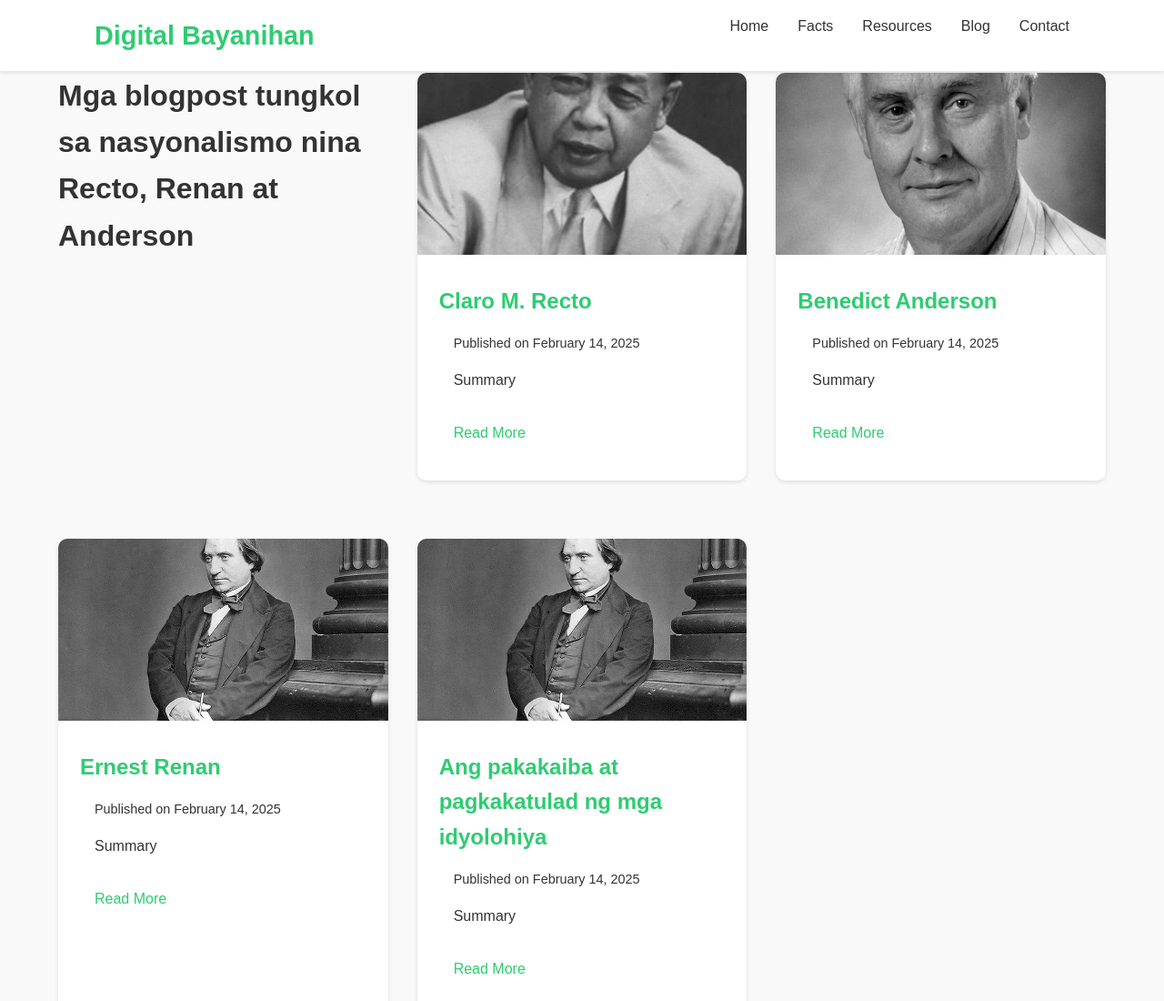
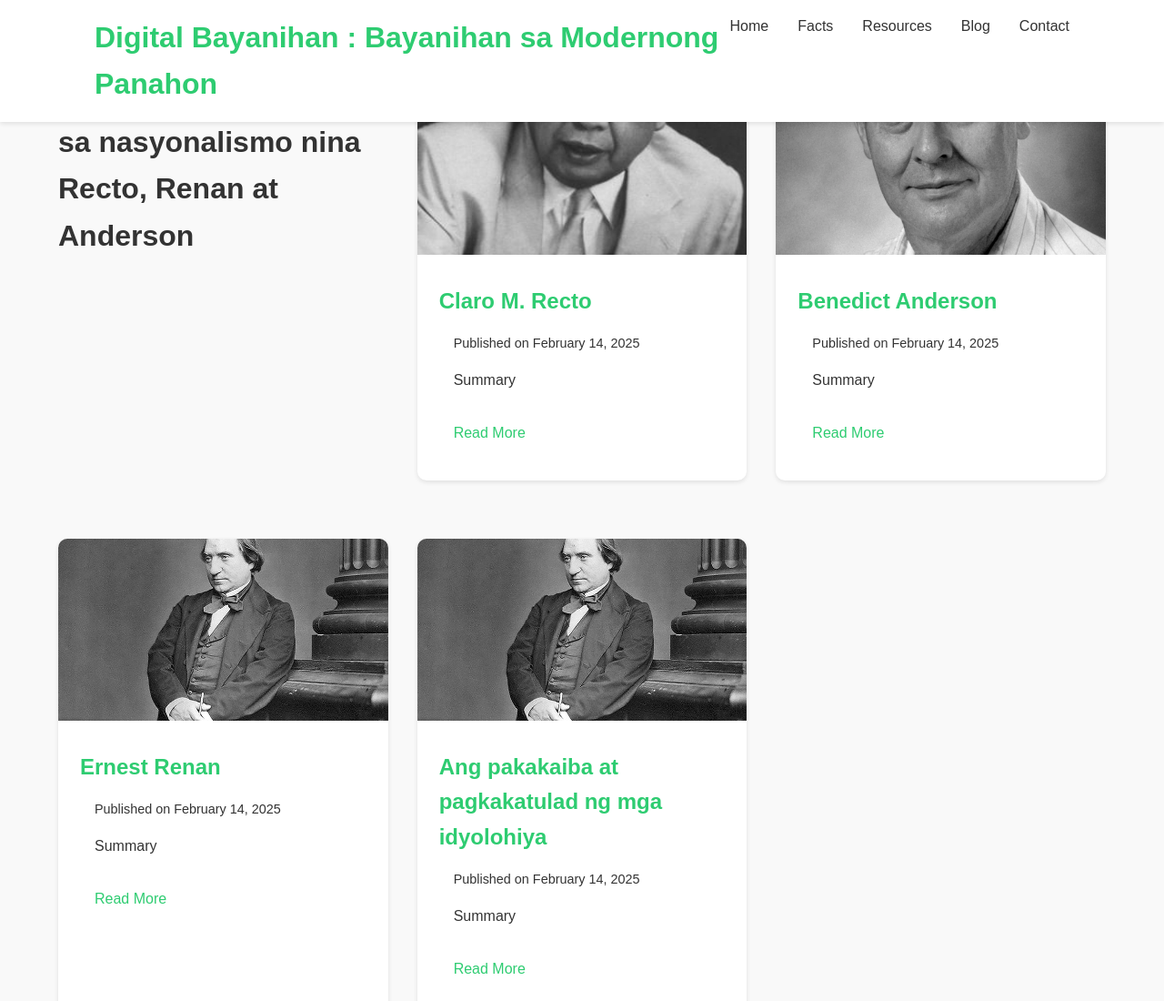
Before and after one commit to Smile-369/GERIZAL_WEBSITE, a plain HTML site: page blog.html in a window 1280 px wide. Shown: the top 1100 px of the page at 91% size. Drawn offline with Linux system fonts and the light colour scheme.

Commit message:
123213213
213213213

```diff
--- a/blog.html
+++ b/blog.html
@@ -12,7 +12,7 @@
     <header>
         <nav>
             <div class="logo">
-                <h1>Digital Bayanihan</h1>
+                <h1>Digital Bayanihan : Bayanihan sa Modernong Panahon</h1>
             </div>
             <ul class="nav-links">
                 <li><a href="index.html">Home</a></li>
--- a/styles.css
+++ b/styles.css
@@ -30,7 +30,7 @@ nav {
 
 .logo h1 {
     color: #2ecc71;
-    font-size: 1.8rem;
+    font-size: 2.0rem;
 }
 
 .nav-links {
```
Also changed, not shown: index.html (+1 -1 lines), post1.html (+1 -1 lines), post2.html (+1 -1 lines), post3.html (+1 -1 lines), post4.html (+1 -1 lines).
